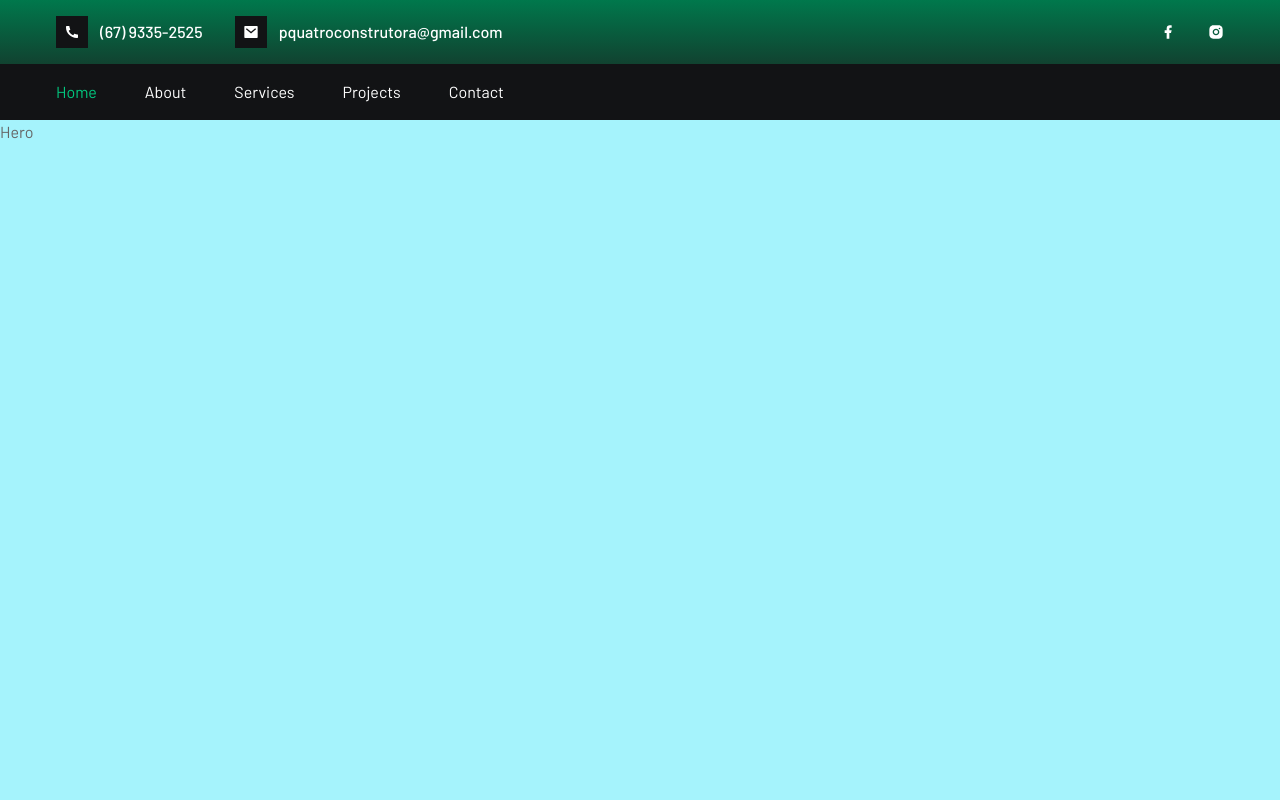
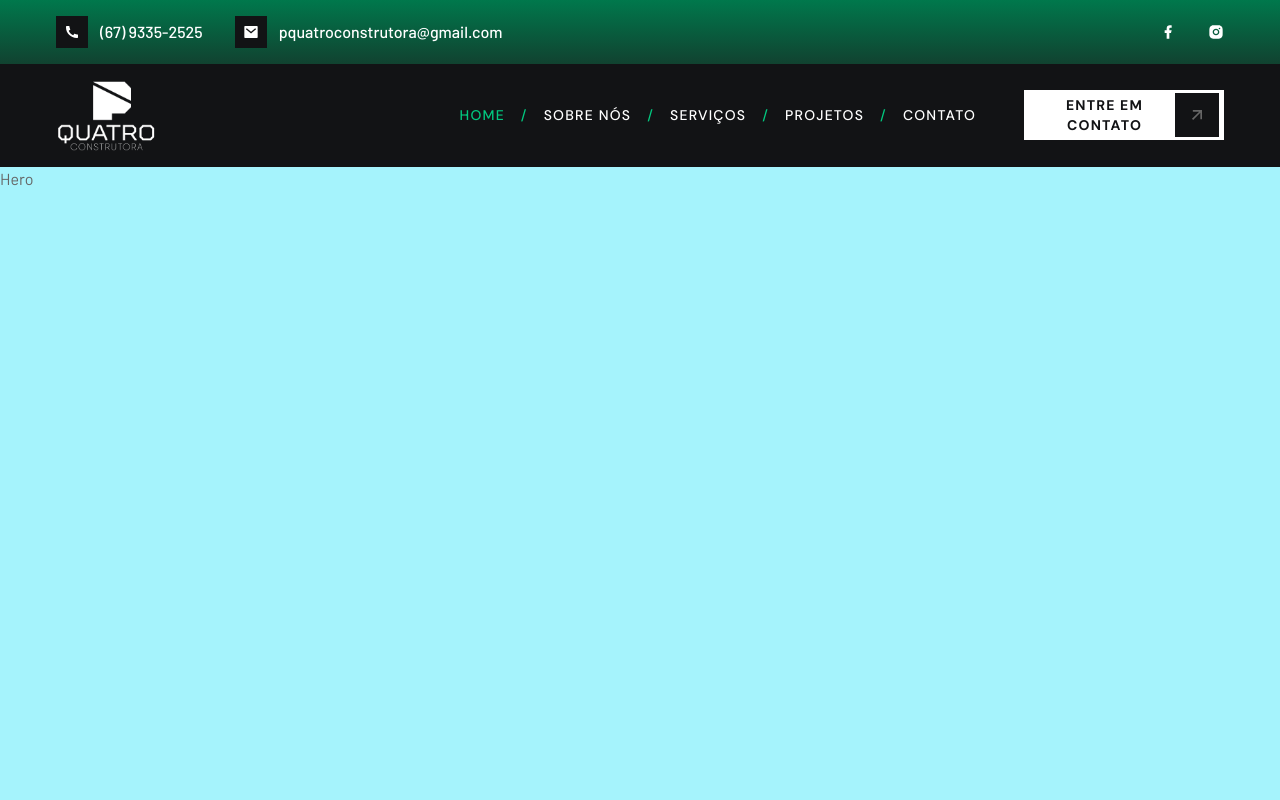
Before and after one commit to itsadrianapaiva/PQuatro-Construtora, a Next.js app: page / in a window 1280 px wide. Shown: the top 800 px of the page. Built offline with nearby package versions, Linux system fonts and the light colour scheme.

Commit message:
header, topbar and nav mobile adjusted

```diff
--- a/components/Header.jsx
+++ b/components/Header.jsx
@@ -1,6 +1,11 @@
 "use client";
 
 import { Link as ScrollLink } from "react-scroll";
+import { RiArrowRightUpLine } from "react-icons/ri";
+
+//components
+import Logo from "./Logo";
+import NavMobile from "./NavMobile";
 
 const links = [
   {
@@ -8,19 +13,19 @@ const links = [
     path: "home",
   },
   {
-    name: "About",
+    name: "Sobre nós",
     path: "about",
   },
   {
-    name: "Services",
+    name: "Serviços",
     path: "services",
   },
   {
-    name: "Projects",
-    path: "Projects",
+    name: "Projetos",
+    path: "projects",
   },
   {
-    name: "Contact",
+    name: "Contato",
     path: "contact",
   },
 ];
@@ -29,10 +34,19 @@ const Header = () => {
   return (
     <header className="sticky top-0 bg-primary py-4">
       <div className="container mx-auto">
-        <ul className="flex gap-12 text-white">
+        <div className="flex items-center justify-between">
+          {/* logo */}
+          <Logo />
+
+          {/* nav & btn */}
+          <nav className="hidden items-center gap-12 xl:flex">
+            <ul className="flex">
               {links.map((link, index) => {
                 return (
-              <li key={index}>
+                  <li
+                    key={index}
+                    className="font-primary text-sm font-medium uppercase tracking-[1.2px] text-white after:mx-4 after:text-[#02c87f] after:content-['/'] last:after:content-none"
+                  >
                     <ScrollLink
                       to={link.path}
                       spy
@@ -46,6 +60,22 @@ const Header = () => {
                 );
               })}
             </ul>
+            {/* btn */}
+            <button className="group flex h-[50px] w-[200px] min-w-[200px] items-center justify-between bg-white py-[5px] pl-[10px] pr-[5px]">
+              <div className="flex-1 text-center font-primary text-sm font-bold uppercase tracking-[1.2px] text-primary">
+                Entre em contato
+              </div>
+              <div className="flex h-11 w-11 items-center justify-center bg-primary">
+                <RiArrowRightUpLine className="text-whote text-xl transition-all duration-200 group-hover:rotate-45" />
+              </div>
+            </button>
+          </nav>
+
+          {/* mobile nav */}
+          <div className="xl:hidden">
+            <NavMobile />
+          </div>
+        </div>
       </div>
     </header>
   );
--- /dev/null
+++ b/components/Logo.jsx
@@ -0,0 +1,12 @@
+import Image from "next/image";
+import Link from "next/link";
+
+const Logo = () => {
+  return (
+    <Link href="">
+      <Image src="/assets/logo.png" width={100} height={10} alt="logo" />
+    </Link>
+  );
+};
+
+export default Logo;
--- /dev/null
+++ b/components/NavMobile.jsx
@@ -0,0 +1,90 @@
+"use client";
+import { useState } from "react";
+import {
+  Sheet,
+  SheetTrigger,
+  SheetContent,
+  SheetDescription,
+  SheetHeader,
+  SheetTitle,
+} from "@/components/ui/sheet";
+import { RiMenu3Fill } from "react-icons/ri";
+import Logo from "./Logo";
+import Socials from "./Socials";
+import { Link as ScrollLink } from "react-scroll";
+
+const links = [
+  {
+    name: "Home",
+    path: "home",
+  },
+  {
+    name: "Sobre nós",
+    path: "about",
+  },
+  {
+    name: "Serviços",
+    path: "services",
+  },
+  {
+    name: "Projetos",
+    path: "projects",
+  },
+  {
+    name: "Contato",
+    path: "contact",
+  },
+];
+
+const NavMobile = () => {
+  const [isOpen, setIsOpen] = useState(false);
+
+  return (
+    <Sheet open={isOpen} onOpenChange={setIsOpen}>
+      <SheetTrigger
+        className="flex items-center justify-center text-3xl text-white"
+        onClick={() => setIsOpen(true)}
+      >
+        <RiMenu3Fill />
+      </SheetTrigger>
+      <SheetContent className="border-none bg-primary text-white">
+        <div className="flex h-full flex-col items-center justify-start pb-8 pt-16">
+          <SheetHeader>
+            <SheetTitle>
+              <Logo />
+            </SheetTitle>
+            <SheetDescription className="sr-only">
+              Navigation menu
+            </SheetDescription>
+          </SheetHeader>
+          <ul className="mt-12 flex w-full flex-col justify-center gap-10 text-center">
+            {links.map((link, index) => {
+              return (
+                <li
+                  key={index}
+                  className="font-primary text-sm font-medium uppercase tracking-[1.2px] text-white"
+                >
+                  <ScrollLink
+                    to={link.path}
+                    spy
+                    smooth
+                    duration={500}
+                    className="cursor-pointer"
+                    activeClass="text-[#02c87f]"
+                    onClick={() => setIsOpen(false)}
+                  >
+                    {link.name}
+                  </ScrollLink>
+                </li>
+              );
+            })}
+          </ul>
+          {/* socials */}
+          <Socials containerStyles="text-white text-xl flex gap-6 mt-10" />
+        </div>
+      </SheetContent>
+    </Sheet>
+  );
+};
+
+export default NavMobile;
--- a/components/Socials.jsx
+++ b/components/Socials.jsx
@@ -1,5 +1,3 @@
-import Link from "next/link";
-
 import { RiFacebookFill, RiInstagramFill } from "react-icons/ri";
 
 const socials = [
@@ -18,9 +16,15 @@ const Socials = ({ containerStyles, iconStyles }) => {
     <div className={`${containerStyles}`}>
       {socials.map((item, index) => {
         return (
-          <Link href={item.path} key={index} className={`${iconStyles}`}>
+          <a
+            href={item.path}
+            key={index}
+            target="_blank"
+            rel="noopener noreferrer"
+            className={`${iconStyles}`}
+          >
             {item.icon}
-          </Link>
+          </a>
         );
       })}
     </div>
--- a/components/Topbar.jsx
+++ b/components/Topbar.jsx
@@ -16,7 +16,12 @@ const Topbar = () => {
               <div className="flex h-8 w-8 items-center justify-center bg-primary text-white">
                 <RiPhoneFill />
               </div>
-              <p className="font-medium text-white">(67) 9335-2525</p>
+              <a
+                href="tel:6793352525"
+                className="font-medium text-white hover:underline"
+              >
+                (67) 9335-2525
+              </a>
             </div>
 
             {/* mail */}
@@ -24,9 +29,12 @@ const Topbar = () => {
               <div className="flex h-8 w-8 items-center justify-center bg-primary text-white">
                 <RiMailFill />
               </div>
-              <p className="font-medium text-white">
+              <a
+                href="mailto:pquatroconstrutora@gmail.com"
+                className="font-medium text-white hover:underline"
+              >
                 pquatroconstrutora@gmail.com
-              </p>
+              </a>
             </div>
           </div>
 
```
Also changed, not shown: public/Assets/logo.png (added), 1 other file (tests, documents, lock files or other folders). Lines whose indentation alone changed are shown as unchanged.
